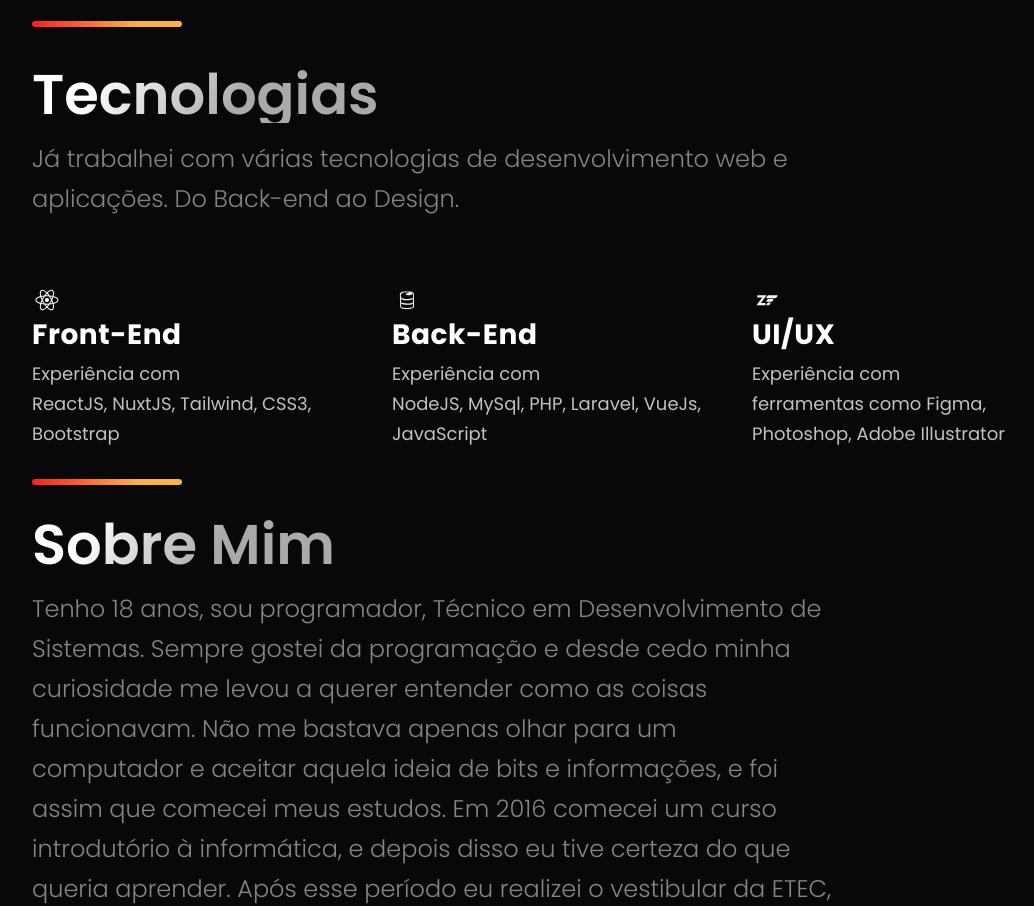
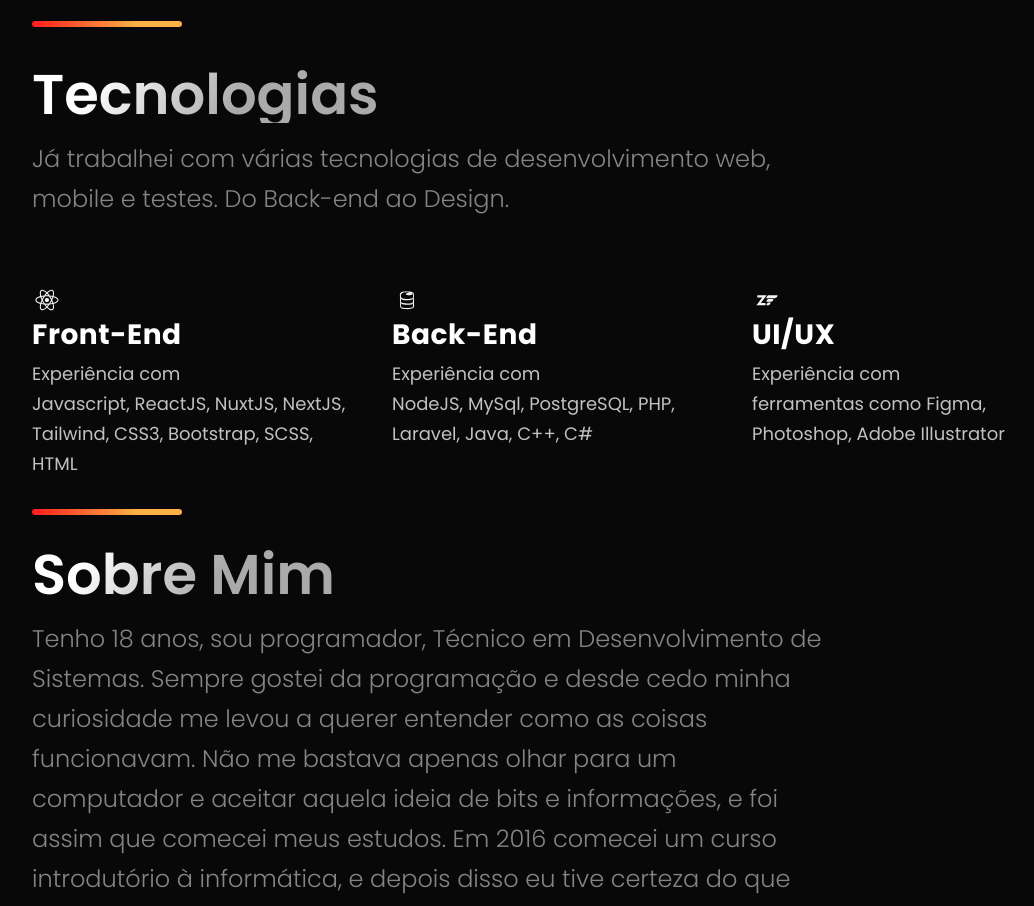
Before and after one commit to Alef185/react-js-port, a Next.js app: page / in a window 1280 px wide. Shown: the part 4640-5546 px from the top of the page, without its empty margins (88-1122 px from the left). Built offline with nearby package versions, Linux system fonts and the light colour scheme.

Commit message:
Update Technologies.js

```diff
--- a/src/components/Technologies/Technologies.js
+++ b/src/components/Technologies/Technologies.js
@@ -8,7 +8,7 @@ const Technologies = () =>  (
     <SectionDivider divider />
     <SectionTitle>Tecnologias</SectionTitle>
     <SectionText>
-      Já trabalhei com várias tecnologias de desenvolvimento web e aplicações.
+      Já trabalhei com várias tecnologias de desenvolvimento web, mobile e testes.
       Do Back-end ao Design.
     </SectionText>
     <List>
@@ -20,7 +20,7 @@ const Technologies = () =>  (
           <ListTitle>Front-End</ListTitle>
           <ListParagraph>
             Experiência com <br />
-            ReactJS, NuxtJS, Tailwind, CSS3, Bootstrap
+            Javascript, ReactJS, NuxtJS, NextJS, Tailwind, CSS3, Bootstrap, SCSS, HTML
           </ListParagraph>
         </ListContainer>
       </ListItem>
@@ -32,7 +32,7 @@ const Technologies = () =>  (
           <ListTitle>Back-End</ListTitle>
           <ListParagraph>
             Experiência com <br />
-            NodeJS, MySql, PHP, Laravel, VueJs, JavaScript
+            NodeJS, MySql, PostgreSQL, PHP, Laravel, Java, C++, C#
           </ListParagraph>
         </ListContainer>
       </ListItem>
```
